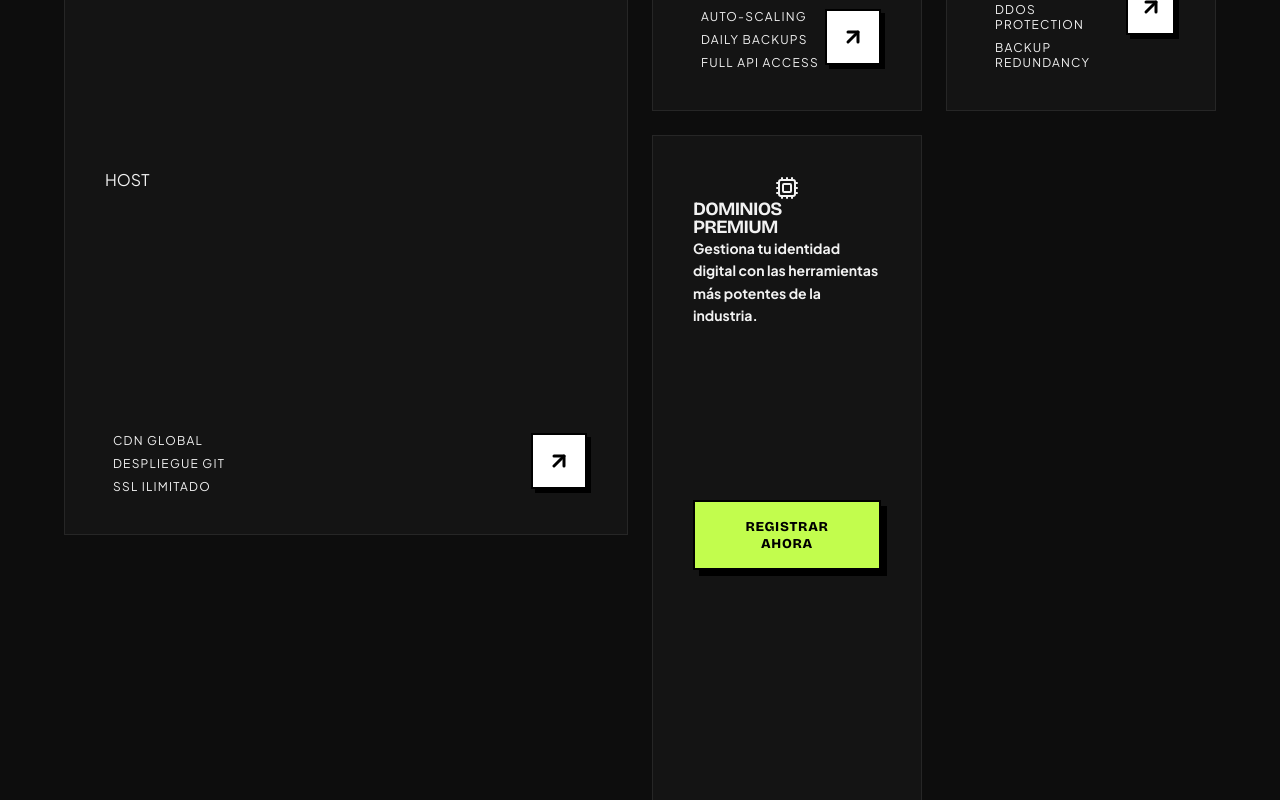
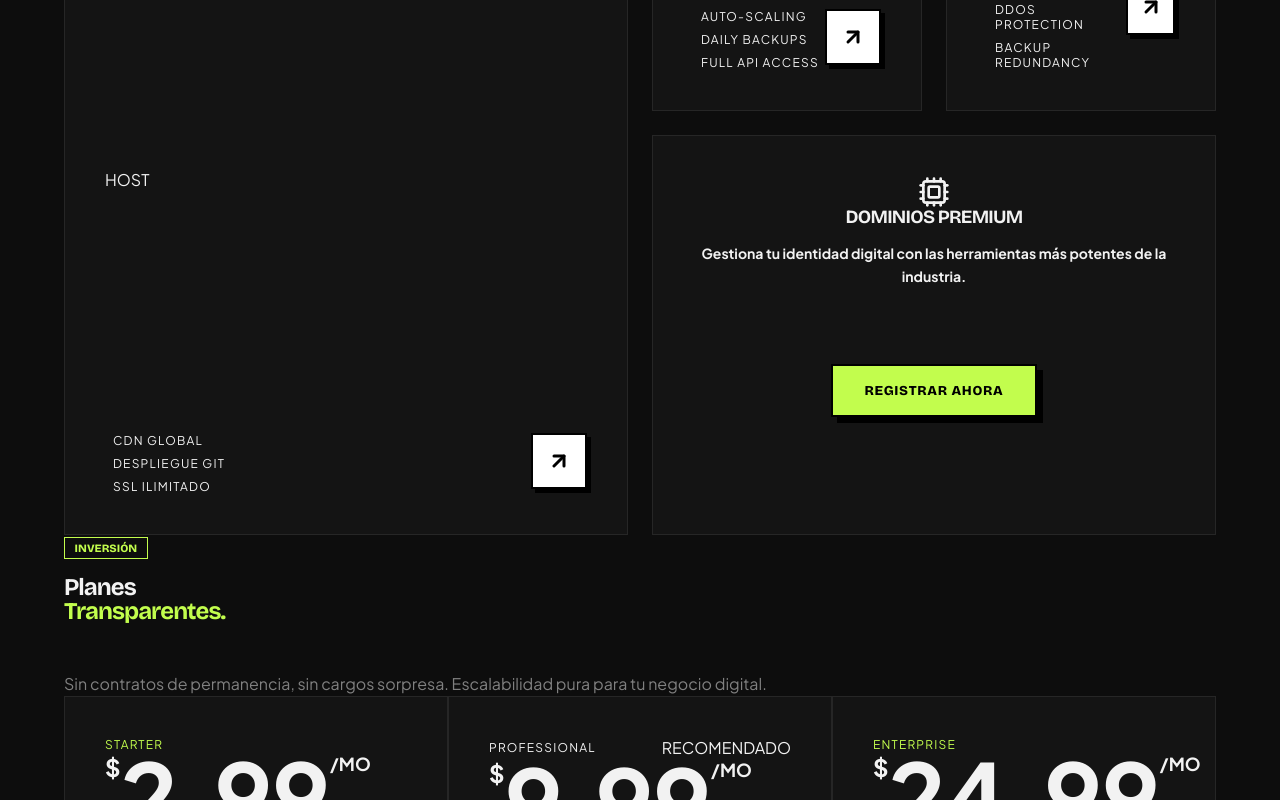
Before and after one commit to ThommasVasquez/latinamericahost, a Next.js app: page / in a window 1280 px wide. Shown: the part 1560-2360 px from the top of the page. Built offline with nearby package versions, Linux system fonts and the light colour scheme.

Commit message:
Fix bento grid layout balance: changed Dominios card from tall to wide to prevent row protrusion

```diff
--- a/src/app/globals.css
+++ b/src/app/globals.css
@@ -273,7 +273,7 @@ a {
 }
 
 .bento-item-large { grid-column: span 2; grid-row: span 2; }
-.bento-item-tall { grid-row: span 2; }
+.bento-item-wide { grid-column: span 2; }
 
 @media (max-width: 1024px) {
   .bento-grid {
--- a/src/components/HostingTypes.tsx
+++ b/src/components/HostingTypes.tsx
@@ -80,26 +80,27 @@ export default function HostingTypes() {
             </div>
           ))}
 
-          <div className="card-brutal bento-item-tall bg-black text-white border-white/10 flex flex-col justify-between overflow-hidden relative">
-            <div className="relative z-10">
-              <div className="w-12 h-12 bg-primary text-black flex items-center justify-center mb-10 rotate-12">
-                <Cpu size={24} />
+          <div className="card-brutal bento-item-wide bg-black text-white border-white/10 flex flex-col md:flex-row justify-between items-center overflow-hidden relative gap-10">
+            <div className="relative z-10 flex flex-col md:flex-row items-center gap-10">
+              <div className="w-20 h-20 bg-primary text-black flex items-center justify-center rotate-12 flex-shrink-0">
+                <Cpu size={32} />
               </div>
-              <h3 className="text-4xl font-bold leading-none uppercase mb-6">DOMINIOS <br />PREMIUM</h3>
-              <p className="font-bold text-sm opacity-60">Gestiona tu identidad digital con las herramientas más potentes de la industria.</p>
+              <div className="text-center md:text-left">
+                <h3 className="text-4xl font-bold leading-none uppercase mb-4">DOMINIOS <br className="hidden md:block" />PREMIUM</h3>
+                <p className="font-bold text-sm opacity-60 max-w-xs">Gestiona tu identidad digital con las herramientas más potentes de la industria.</p>
+              </div>
             </div>
 
-            <div className="relative z-10">
-              <button className="btn-boutique w-full justify-center !shadow-none hover:!shadow-none bg-primary text-black">
+            <div className="relative z-10 w-full md:w-auto">
+              <button className="btn-boutique w-full md:w-auto justify-center !shadow-none hover:!shadow-none bg-primary text-black whitespace-nowrap">
                 Registrar Ahora
               </button>
             </div>
 
             {/* Technical background decoration */}
             <div className="absolute inset-0 opacity-10 pointer-events-none"
-                 style={{ backgroundImage: 'radial-gradient(var(--primary) 1px, transparent 1px)', backgroundSize: '20px 20px' }}>
+                 style={{ backgroundImage: 'radial-gradient(var(--primary) 1px, transparent 1px)', backgroundSize: '24px 24px' }}>
             </div>
-            <div className="absolute -bottom-10 -right-10 w-60 h-60 bg-primary opacity-10 rotate-12 blur-[80px]"></div>
           </div>
         </div>
       </div>
```
